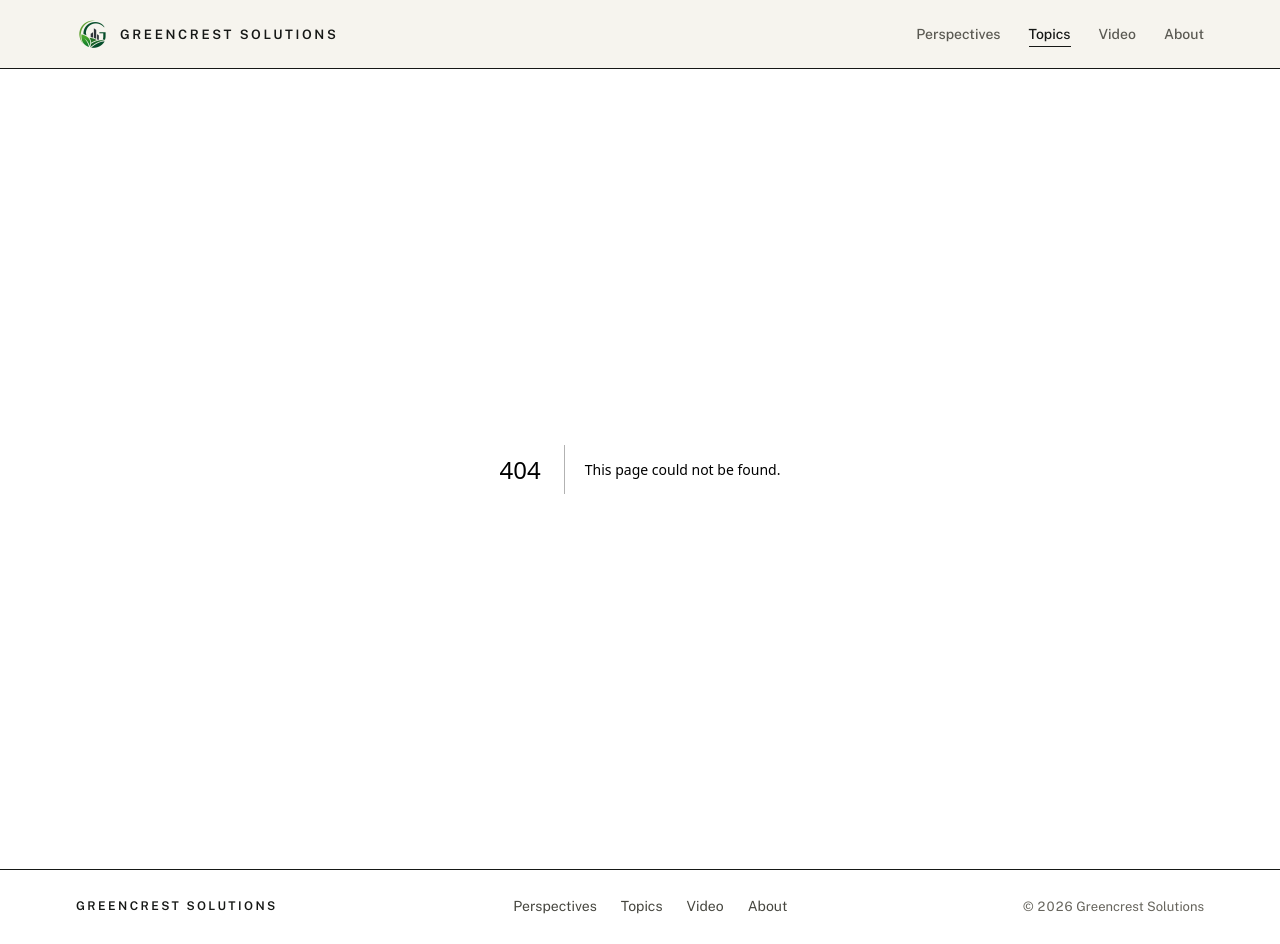
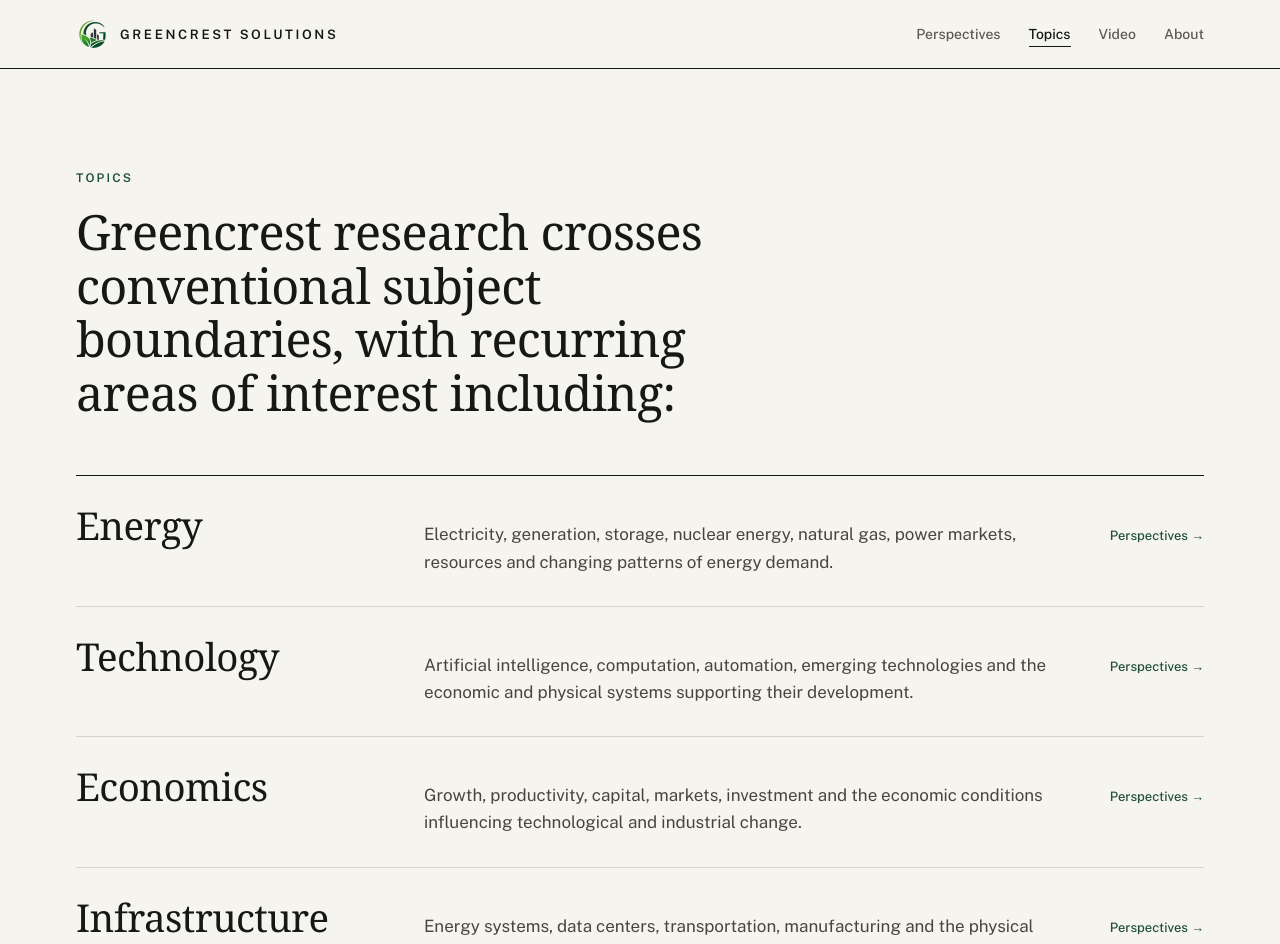
Before and after one commit to greencrestsolutionsllc/green, a Next.js app: page /topics in a window 1280 px wide. Before the commit this address had no page. Shown: the top 944 px of the page. Built offline with nearby package versions, Linux system fonts and the light colour scheme.

Commit message:
D-007: Topics page, each topic links to /perspectives/?topic=
Co-Authored-By: Claude Opus 5.5 <noreply@anthropic.com>
Claude-Session: https://claude.ai/code/session_01SSPMso4QNoDoWKJutAdbmC

```diff
--- a/app/globals.css
+++ b/app/globals.css
@@ -208,3 +208,15 @@ button.play:disabled { cursor: default; }
 .grid-cards--related .card { padding: 22px 0 8px; }
 .grid-cards--related .card__title { font-size: 25px; line-height: 1.12; margin-top: 10px; }
 .grid-cards--related .meta { margin-top: 12px; }
+
+/* Topics (D-007) */
+.topics { margin-top: 56px; border-bottom: 1px solid var(--rule); }
+.topics__row { display: flex; flex-wrap: wrap; align-items: baseline; gap: 12px 48px; border-top: 1px solid var(--rule); padding: 30px 0; }
+.topics__row:first-child { border-top-color: var(--ink); }
+.topics__name { flex: 0 1 300px; font-family: var(--serif); font-weight: 400; font-size: clamp(28px, 3vw, 40px); line-height: 1; letter-spacing: -0.015em; color: var(--ink); margin: 0; }
+.topics__text { flex: 1 1 380px; font-size: 17px; line-height: 1.6; color: var(--text-2); margin: 0; max-width: 40em; }
+.topics__link { flex: 0 0 auto; font-size: 13px; font-weight: 500; color: var(--accent); white-space: nowrap; }
+.topics__link:hover { color: var(--ink); }
+
+/* About (D-009) */
+.about__p { font-family: var(--serif); font-size: 20px; line-height: 1.6; color: #2E302C; margin: 18px 0 0; }
--- /dev/null
+++ b/app/topics/page.tsx
@@ -0,0 +1,26 @@
+// D-007 Topics page.
+import Link from 'next/link';
+import type { Metadata } from 'next';
+import { AREAS, TOPICS, topicHref } from '@/lib/site';
+
+export const metadata: Metadata = { title: 'Topics', description: 'Greencrest research crosses conventional subject boundaries.' };
+
+export default function TopicsPage() {
+  return (
+    <div className="wrap page">
+      <div className="label label--accent">TOPICS</div>
+      <h1 className="h-page" style={{ fontSize: 'clamp(30px, 3.8vw, 50px)', lineHeight: 1.1, letterSpacing: '-0.016em', maxWidth: '24ch' }}>
+        Greencrest research crosses conventional subject boundaries, with recurring areas of interest including:
+      </h1>
+      <div className="topics">
+        {AREAS.map(a => (
+          <section key={a} className="topics__row" aria-labelledby={`t-${a}`}>
+            <h2 id={`t-${a}`} className="topics__name">{a}</h2>
+            <p className="topics__text">{TOPICS[a]}</p>
+            <Link href={topicHref(a)} className="topics__link" aria-label={`Perspectives on ${a}`}>Perspectives <span aria-hidden="true">→</span></Link>
+          </section>
+        ))}
+      </div>
+    </div>
+  );
+}
```
